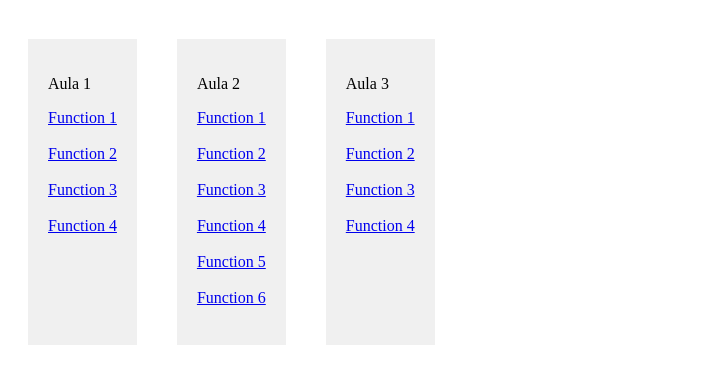
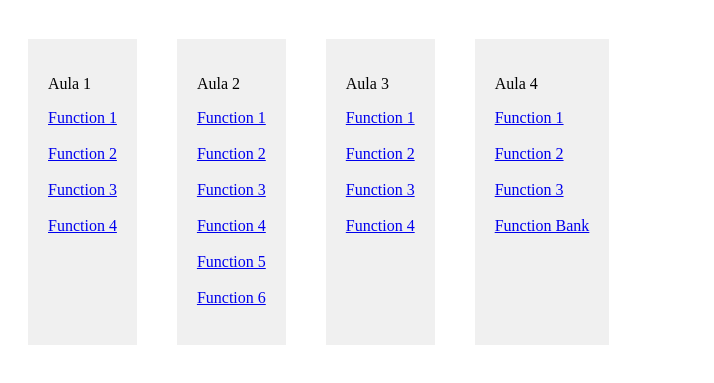
Before and after one commit to lu4nS/aulasJavascript, a plain HTML site: page index.html in a window 1280 px wide. Shown: the part 61-444 px from the top of the page, without its empty margins (0-714 px from the left). Drawn offline with Linux system fonts and the light colour scheme.

Commit message:
aula 4 e simulador de caixa eletronico ATM

```diff
--- /dev/null
+++ b/aula4.js
@@ -0,0 +1,76 @@
+var aula4 = {
+    /// conteudo das aulas foi modificado de forma agora na aula 4 conter coisas ja vistas na aula3
+    function1: function () {
+        alert("open console")
+        let number = 0
+        while (number <= 0) {
+            console.log(number)
+            number++
+        }
+    },
+
+    function2: function () {
+        let soma = 0;
+
+        while (true) {
+            const input = prompt("Digite um número (ou qualquer outro caractere para sair): ");
+            if (isNaN(parseFloat(input))) {
+                break;
+            }
+            soma += parseFloat(input);
+        }
+
+        alert(`A soma final é: ${soma}`);
+    },
+
+    function3: function () {
+        let randomNumber = Math.floor(Math.random() * 10) + 1;
+        console.log(randomNumber)
+
+        while (true) {
+            let guessNumber = prompt("try to guess the number from 1 to 10")
+            if (isNaN(parseFloat(guessNumber))) {
+                alert("not a number");
+            } else {
+                if (guessNumber == randomNumber) {
+                    alert("Right shot!")
+                    break;
+                } else {
+                    alert("Try again")
+                }
+            }
+        }
+    },
+
+    function4: function () {
+        let saldo = 0;
+
+        while (true) {
+            let option = parseInt(prompt(`Choose an option
+                1. Ver saldo
+                2. Depositar
+                3. Sacar
+                4. Sair`))
+
+            if (option === 1) {
+                alert(`Seu saldo é ${saldo}`)
+            } else if (option === 2) {
+                const valorDepositado = parseFloat(prompt("Digite valor a ser depositado"))
+                saldo = saldo + valorDepositado
+                alert("deposito realizado com sucesso")
+            } else if (option === 3) {
+                const valorSacado = parseFloat(prompt("Digite valor a ser sacado"))
+                if (valorSacado <= saldo) {
+                    saldo = saldo - valorSacado
+                    alert("saque realizado com sucesso")
+                } else {
+                    alert("saldo insuficiente para este saque")
+                }
+
+            } else if (option === 4) {
+                alert("tchau")
+                break;
+            }
+        }
+    },
+}
--- a/index.html
+++ b/index.html
@@ -12,6 +12,7 @@
   <script src="aula1.js"></script>
   <script src="aula2.js"></script>
   <script src="aula3.js"></script>
+  <script src="aula4.js"></script>
   <h1>Click on the links to call individual JS functions</h1>
   <div class="container">
     <div>
@@ -37,6 +38,13 @@
       <a href="#" onclick="aula3.function3()">Function 3</a><br><br>
       <a href="#" onclick="aula3.function4()">Function 4</a><br><br>
     </div>
+    <div>
+      <p>Aula 4</p>
+      <a href="#" onclick="aula4.function1()">Function 1</a><br><br>
+      <a href="#" onclick="aula4.function2()">Function 2</a><br><br>
+      <a href="#" onclick="aula4.function3()">Function 3</a><br><br>
+      <a href="#" onclick="aula4.function4()">Function Bank</a><br><br>
+    </div>
   </div>
 </body>
 
```
